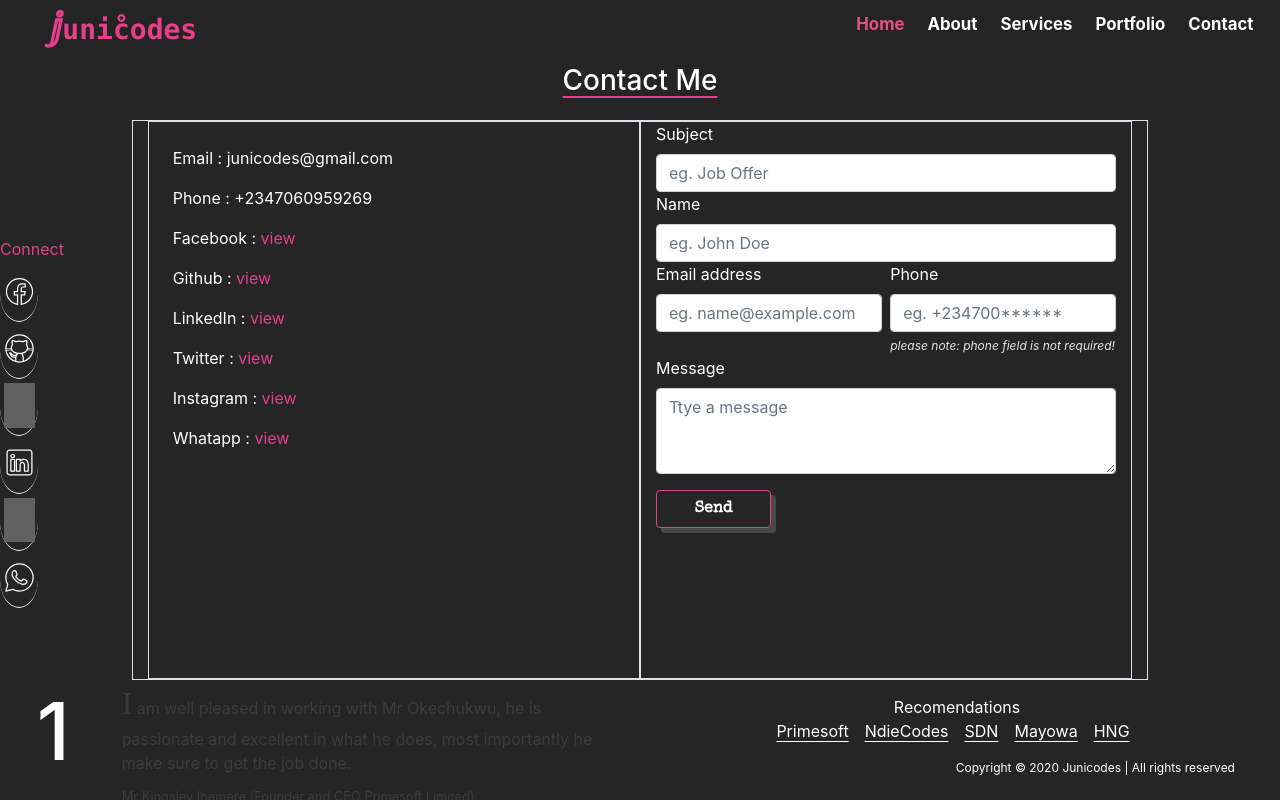
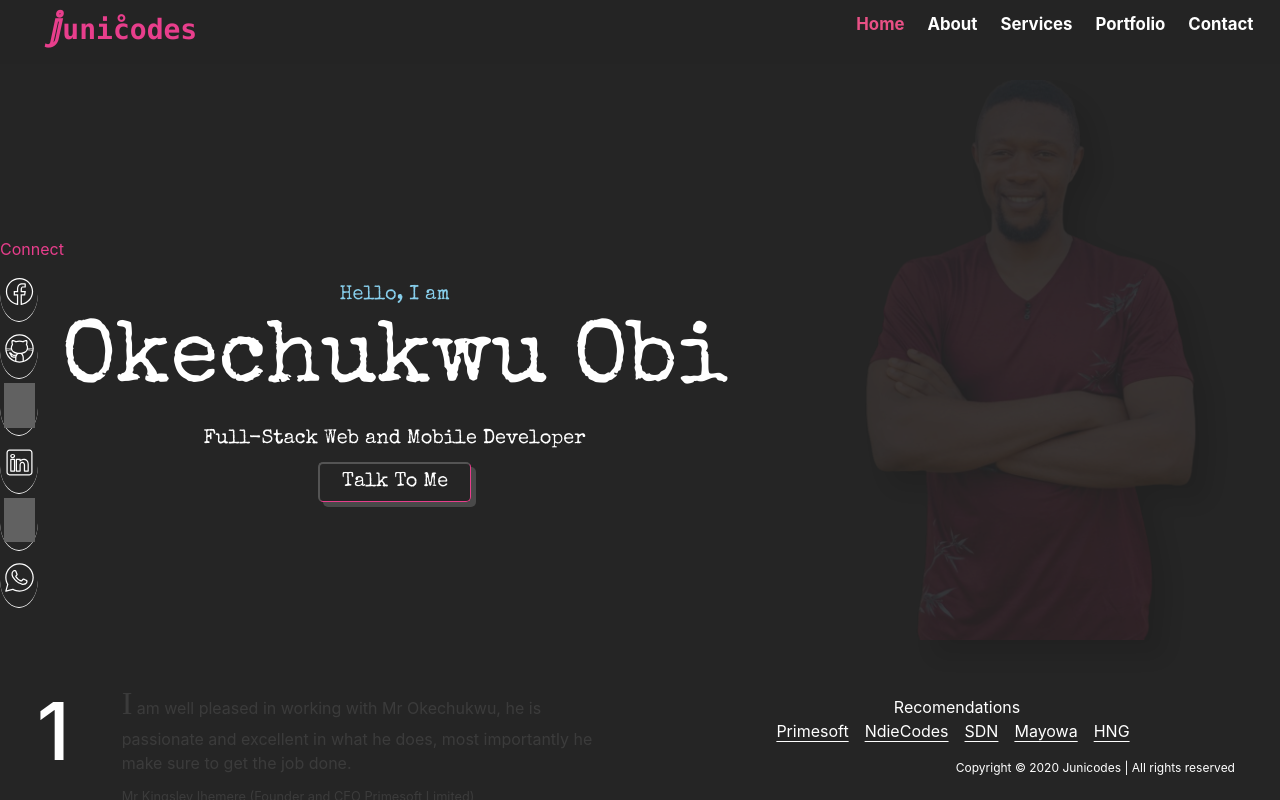
Before and after one commit to junicodes/junicodes, a React (Create React App) app: page / in a window 1280 px wide. Built offline with nearby package versions, Linux system fonts and the light colour scheme; grey boxes are pictures that could not be loaded; a web font is replaced by a local one.

Commit message:
ready to host

```diff
--- a/src/components/App/App.js
+++ b/src/components/App/App.js
@@ -23,11 +23,11 @@ class App extends Component {
             return (
                 <React.Fragment>
                     <Header onSelectLinkSwitch={this.handleLinkSwitch}/>
-                     {this.state.current_link === 'Contact' ? <Home onTriggerToMeClick={this.handleLinkSwitch}/> : null}
+                     {this.state.current_link === 'Home' ? <Home onTriggerToMeClick={this.handleLinkSwitch}/> : null}
                      {this.state.current_link === 'About' ? <About/> : null}
                      {this.state.current_link === 'Services' ? <Services/> : null}
                      {this.state.current_link === 'Portfolio' ? <Portfolio/> : null}
-                     {this.state.current_link === 'Home' ? <Contact/> : null}
+                     {this.state.current_link === 'Contact' ? <Contact/> : null}
                     <Footer page={this.state.page}/>
                 </React.Fragment>
             )
```
